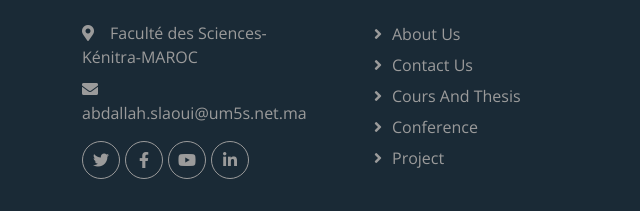
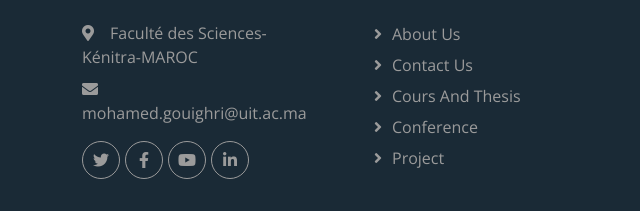
Before and after one commit to Gouighri-Mohamed/UIT, a plain HTML site: page project.html in a window 1280 px wide. Shown: the part 8594-8805 px from the top of the page, 0-640 px from the left. Drawn offline with nearby package versions, Linux system fonts and the light colour scheme.

Commit message:
Update project.html

```diff
--- a/project.html
+++ b/project.html
@@ -389,7 +389,7 @@
                 <div class="col-lg-3 col-md-6">
                     <h5 class="text-white mb-4">Address</h5>
                     <p class="mb-2"><i class="fa fa-map-marker-alt me-3"></i>Faculté des Sciences-Kénitra-MAROC</p>
-                    <p class="mb-2"><i class="fa fa-envelope me-3"></i>abdallah.slaoui@um5s.net.ma</p>
+                    <p class="mb-2"><i class="fa fa-envelope me-3"></i>mohamed.gouighri@uit.ac.ma</p>
                     <div class="d-flex pt-2">
                         <a class="btn btn-square btn-outline-light btn-social" href=""><i class="fab fa-twitter"></i></a>
                         <a class="btn btn-square btn-outline-light btn-social" href=""><i class="fab fa-facebook-f"></i></a>
```
